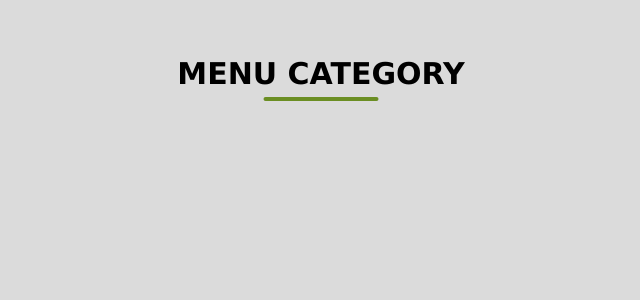
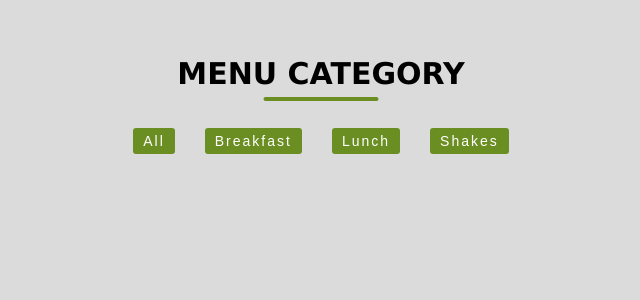
Before and after one commit to ibktommy/category-menu-react-app, a React (Create React App) app: page / in a window 1280 px wide. Shown: the top 300 px of the page, without its empty margins (319-959 px from the left). Built offline with nearby package versions, Linux system fonts and the light colour scheme.

Commit message:
Create Category component and styling of its children

```diff
--- a/src/App.css
+++ b/src/App.css
@@ -39,3 +39,29 @@ ul {
 	transform: translate(-50%, -50%);
 	margin-bottom: -.5rem;
 }
+
+/* CATEGORY */
+.category {
+	display: flex;
+	align-items: center;
+	justify-content: center;
+	gap: 3rem;
+	margin: 3rem 0 5rem 0;
+}
+
+.category-btn {
+	background: #6b8e23;
+	padding: .5rem 1rem;
+	color: #fff;
+	font-size: 1.4rem;
+	letter-spacing: .2rem;
+	border-radius: .3rem;
+	cursor: pointer;
+}
+
+.category-btn:hover {
+	background: transparent;
+	color: #6b8e23;
+	transition: all .5s ease;
+	border: .1rem solid #6b8e23;
+}
--- a/src/App.js
+++ b/src/App.js
@@ -1,3 +1,4 @@
+import Category from './Category';
 import './App.css';
 
 function App() {
@@ -6,6 +7,7 @@ function App() {
       <div className="container">
         <div className="content">
           <h1 className='title'>Menu Category</h1>
+          <Category />
         </div>
       </div>
     </>
--- /dev/null
+++ b/src/Category.jsx
@@ -0,0 +1,16 @@
+import React from "react";
+
+const Category = () => {
+	return (
+		<>
+			<div className="category">
+				<button className="category-btn">All</button>
+				<button className="category-btn">Breakfast</button>
+				<button className="category-btn">Lunch</button>
+				<button className="category-btn">Shakes</button>
+			</div>
+		</>
+	);
+};
+
+export default Category;
```
